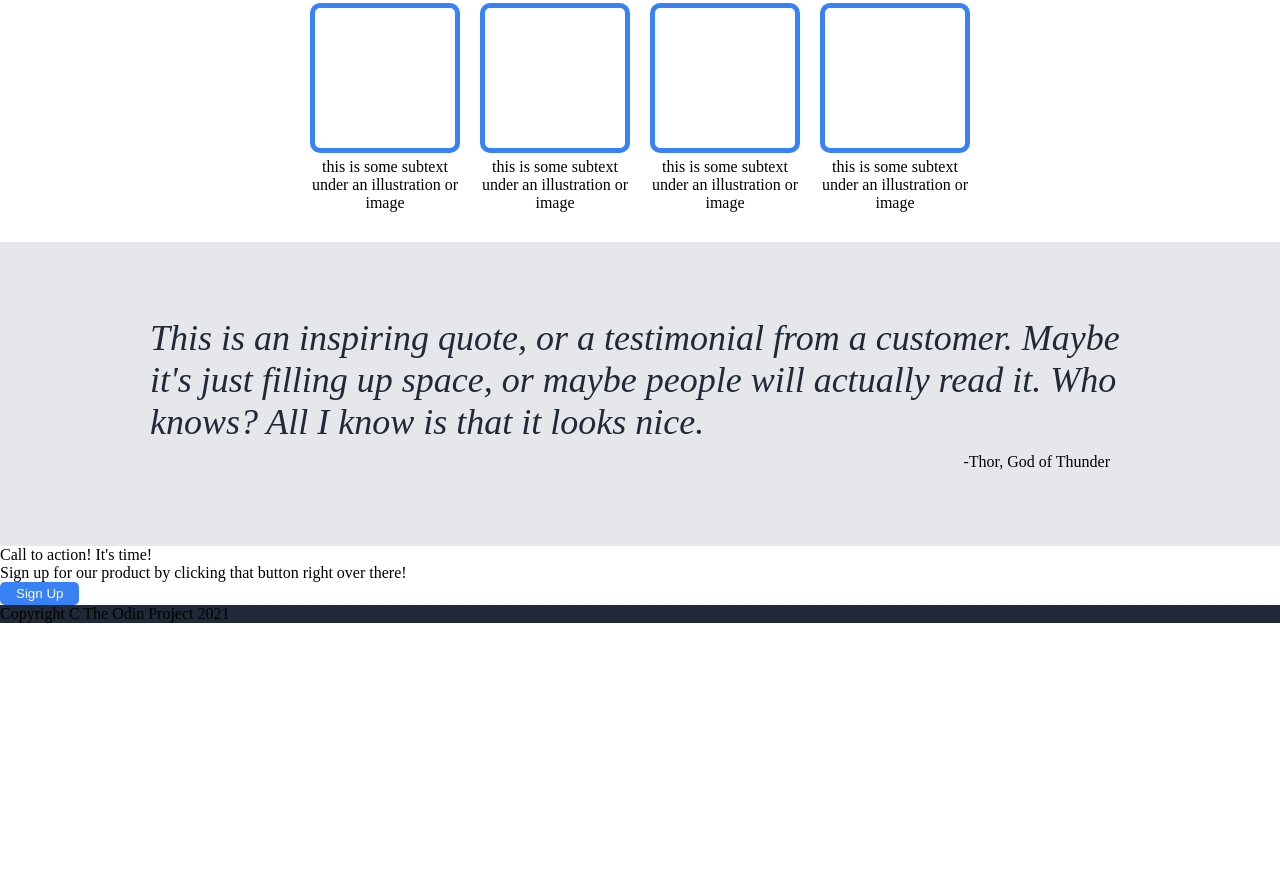
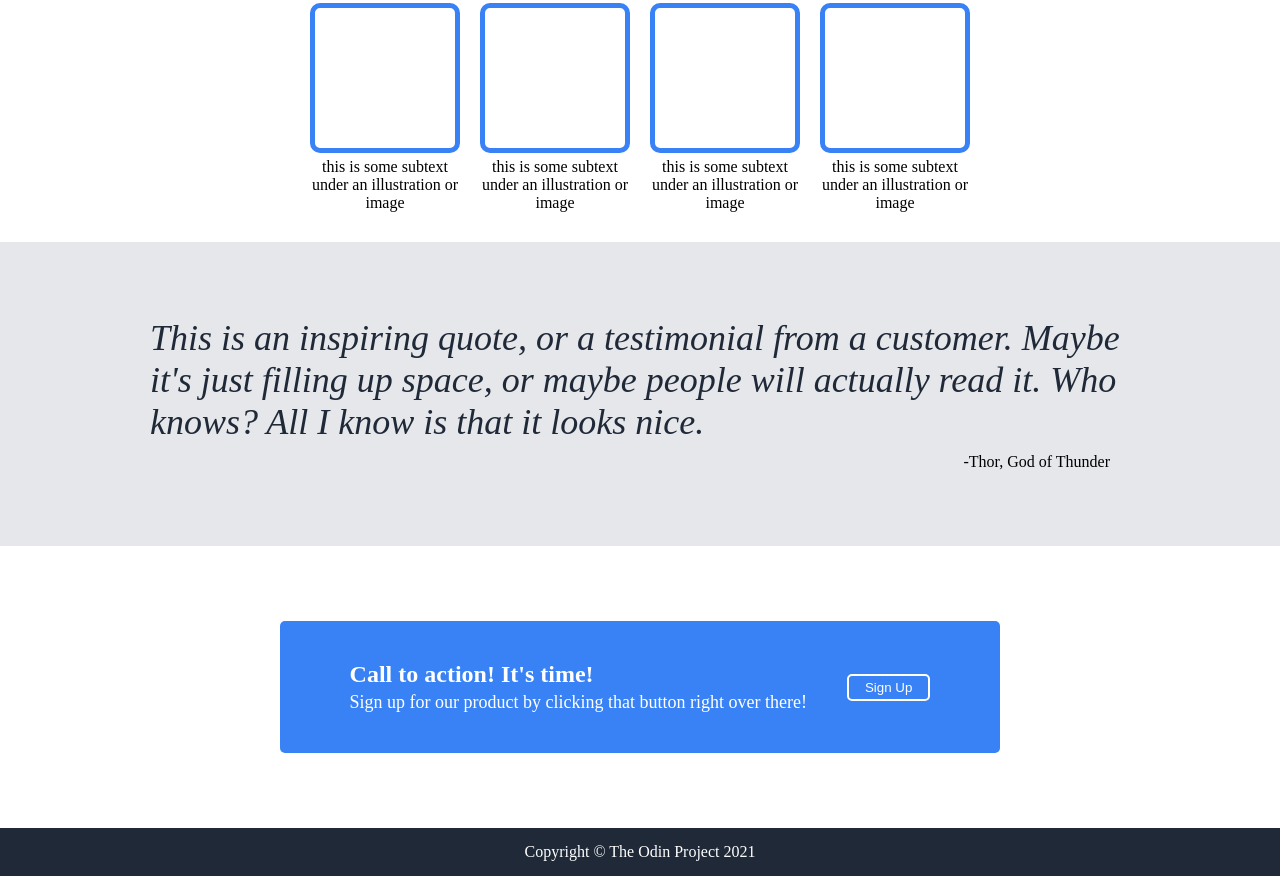
Before and after one commit to etcasketera/odin-landing-page, a plain HTML site: page index.html in a window 1280 px wide. Shown: the part 407-1283 px from the top of the page. Before the commit the page ends 1030 px from the top, so only its background shows below. Drawn offline with Linux system fonts and the light colour scheme.

Commit message:
Finished section 4 and footer
Wrote the CSS for section 4 and finished the footer

```diff
--- a/index.html
+++ b/index.html
@@ -58,14 +58,16 @@
         <div class="text-two">-Thor, God of Thunder</div>
     </div>
     <div class="content-three">
-        <div class="content-text">
-            <div class="text-one">Call to action! It's time!</div>
-            <div class="text-two">Sign up for our product by clicking that button right over there!</div>
+        <div class="box">
+            <div class="content-text">
+                <div class="text-one">Call to action! It's time!</div>
+                <div class="text-two">Sign up for our product by clicking that button right over there!</div>
+            </div>
+            <button>Sign Up</button>
         </div>
-        <button>Sign Up</button>
     </div>
     <div class="footer">
-        Copyright C The Odin Project 2021
+        Copyright © The Odin Project 2021
     </div>
 </body>
 </html>
--- a/styles.css
+++ b/styles.css
@@ -147,8 +147,51 @@ img {
     margin-right: 20px;
 }
 
+.content-three {
+    display: flex;
+    justify-content: center;
+    align-items: center;
+    padding: 75px 150px;
+}
+
+.content-three .box {
+    background-color: #3882f6;
+    display: flex;
+    align-items: center;
+    padding: 40px 70px;
+    border-radius: 5px;
+    gap: 40px;
+}
+
+.content-three .content-text {
+    color: white;
+    display: flex;
+    flex-direction: column;
+    gap: 4px;
+}
+
+.content-text .text-one {
+    font-weight: bold;
+    font-size: 24px;
+}
+
+.content-text .text-two {
+    font-size: 18px;
+}
+
+.content-three button {
+    border-color: white;
+    border-width: 2px;
+    border-style: solid;
+}
+
 
 
 .footer {
     background-color: #1f2937;
+    color: white;
+    display: flex;
+    align-items: center;
+    justify-content: center;
+    padding: 15px;
 }
```
